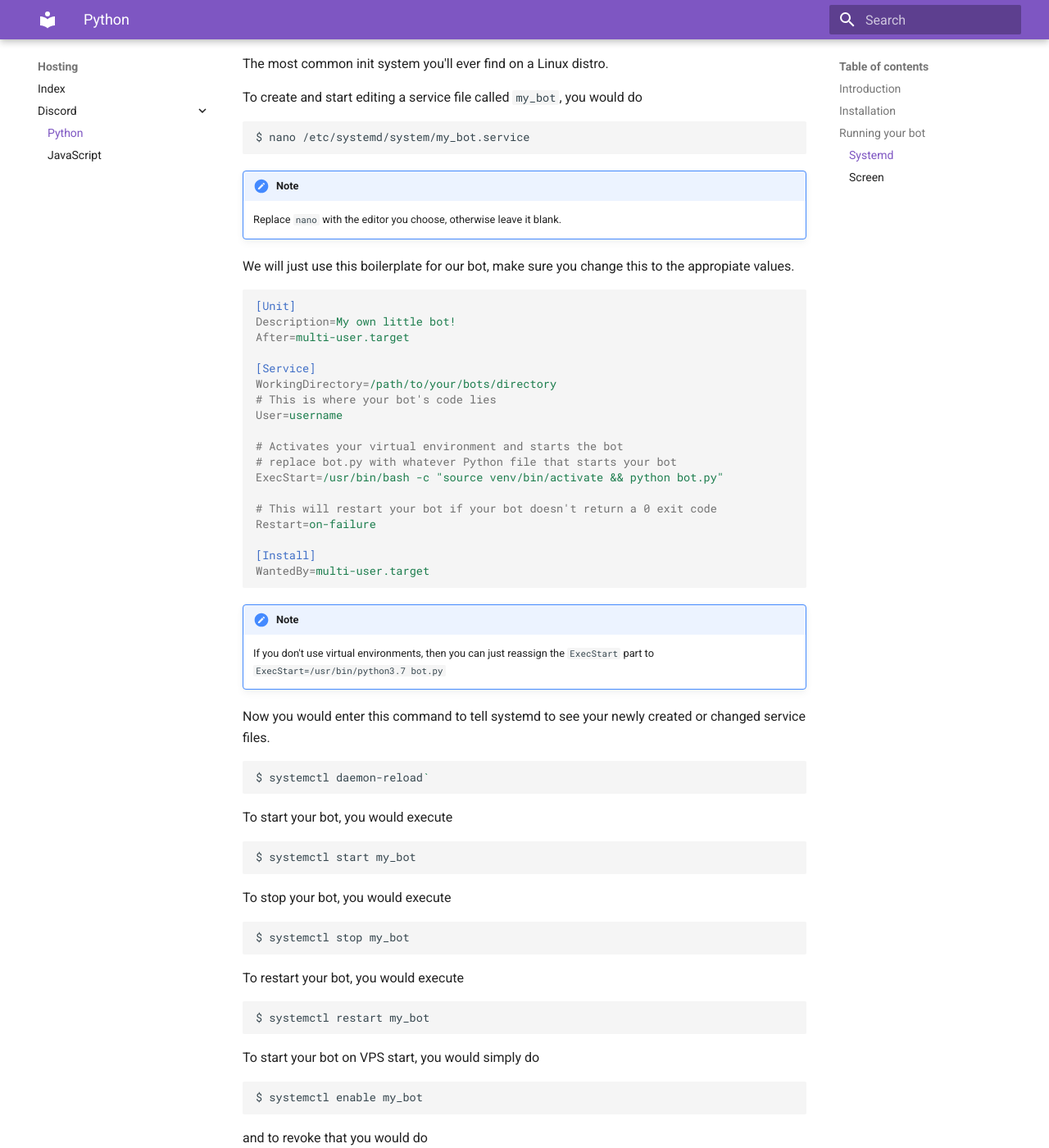
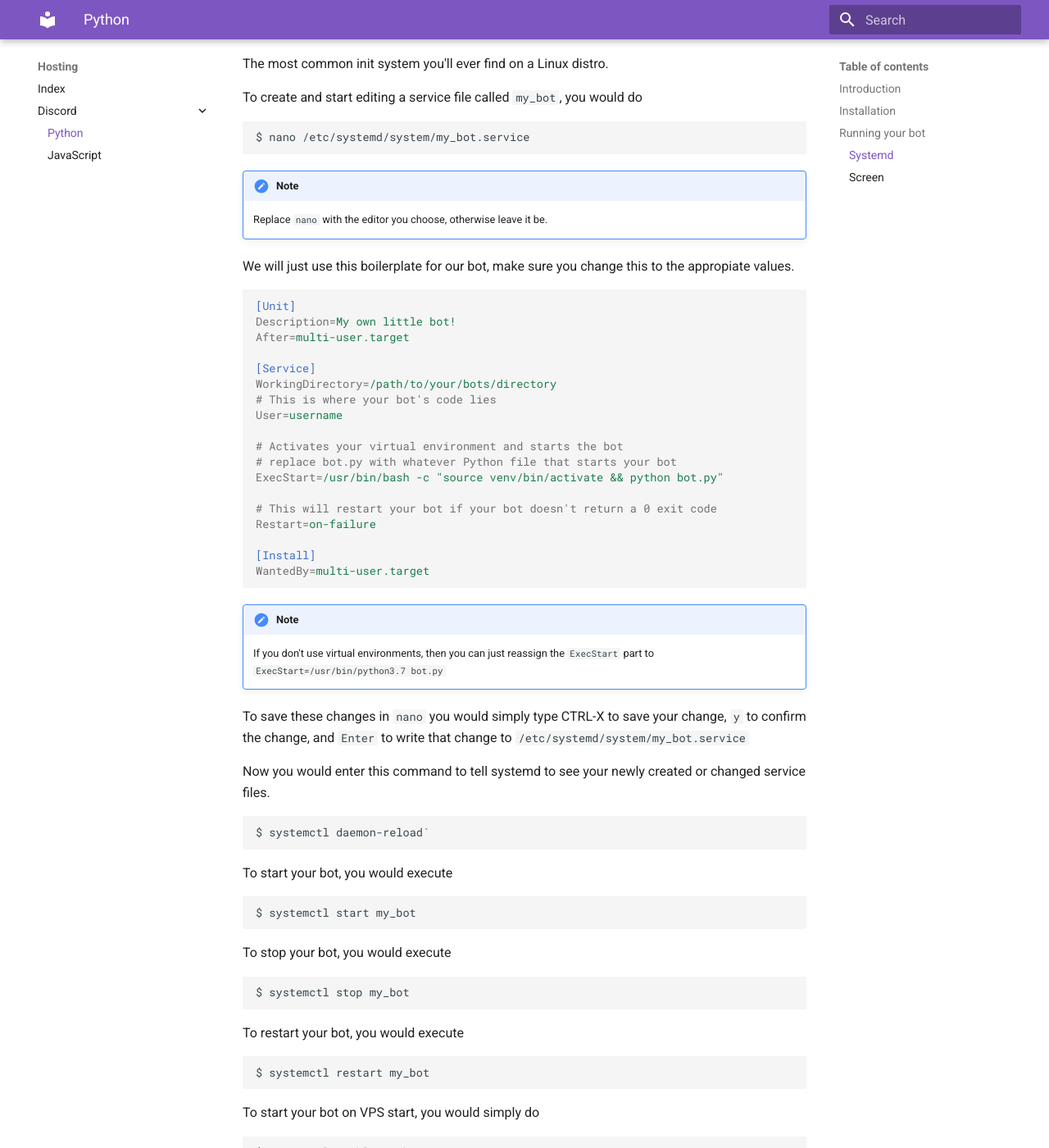
Before and after one commit to GalaxyGate/guides, an MkDocs documentation site: the page built from docs/hosting/discord/python.md, in a window 1280 px wide and 1400 px high, scrolled down 2676 px. Shown: the whole window at 82% size. Built offline with MkDocs 1.6.1 and Material for MkDocs 9.7.7, drawn with Linux system fonts in a browser that asks for light colours.

Commit message:
Add an exit out of nano guide

````diff
--- a/docs/hosting/discord/python.md
+++ b/docs/hosting/discord/python.md
@@ -100,7 +100,7 @@ To create and start editing a service file called `my_bot`, you would do
 $ nano /etc/systemd/system/my_bot.service
 ```
 !!! note
-    Replace `nano` with the editor you choose, otherwise leave it blank.
+    Replace `nano` with the editor you choose, otherwise leave it be.
 
 We will just use this boilerplate for our bot, make sure you change this to
 the appropiate values.
@@ -128,6 +128,9 @@ WantedBy=multi-user.target
 
 !!! note
     If you don't use virtual environments, then you can just reassign the `ExecStart` part to `ExecStart=/usr/bin/python3.7 bot.py`
+
+To save these changes in `nano` you would simply type CTRL-X to save your change, `y` to confirm the change, and `Enter` to write that change
+to `/etc/systemd/system/my_bot.service`
 
 
 Now you would enter this command to tell systemd to see your newly created or changed
````
